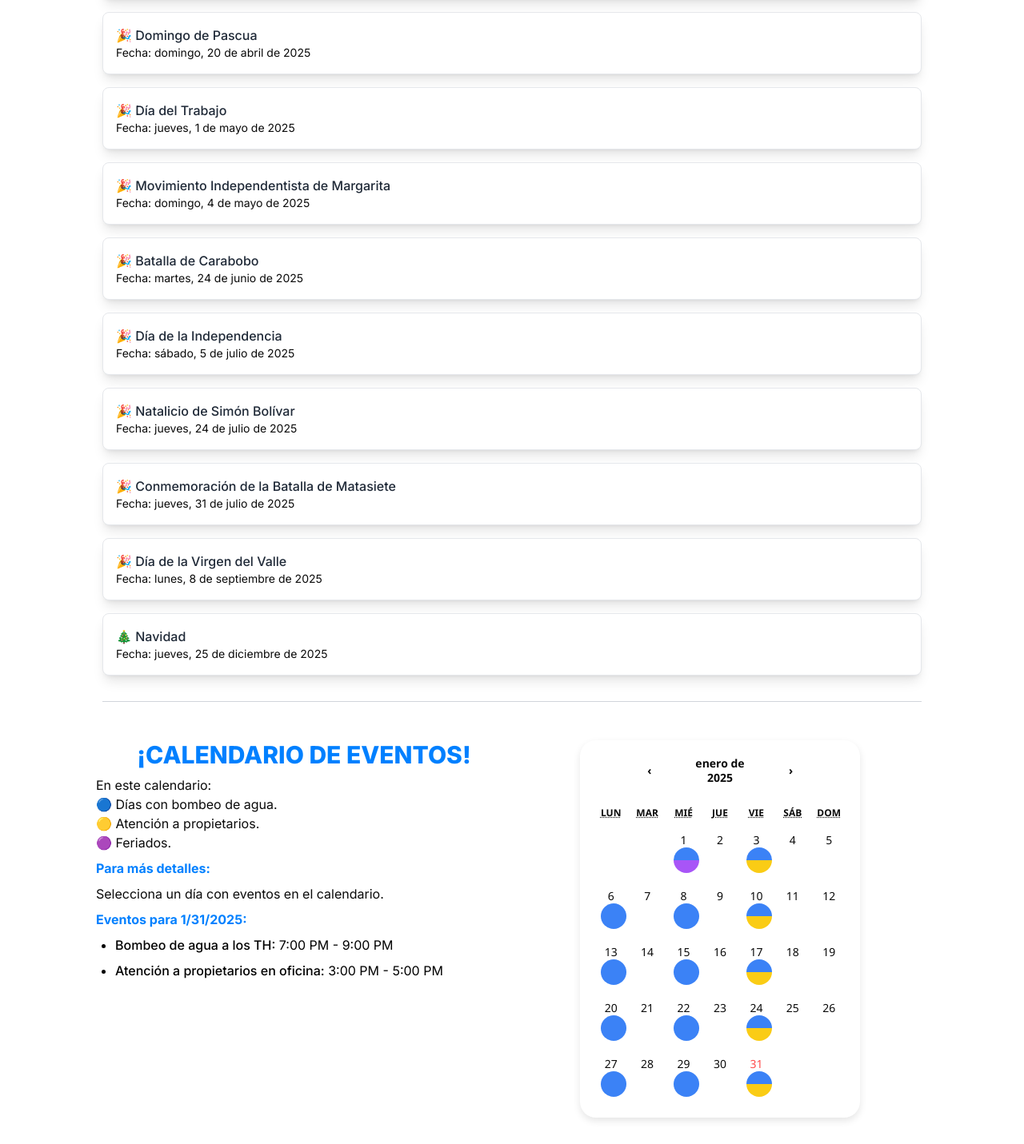
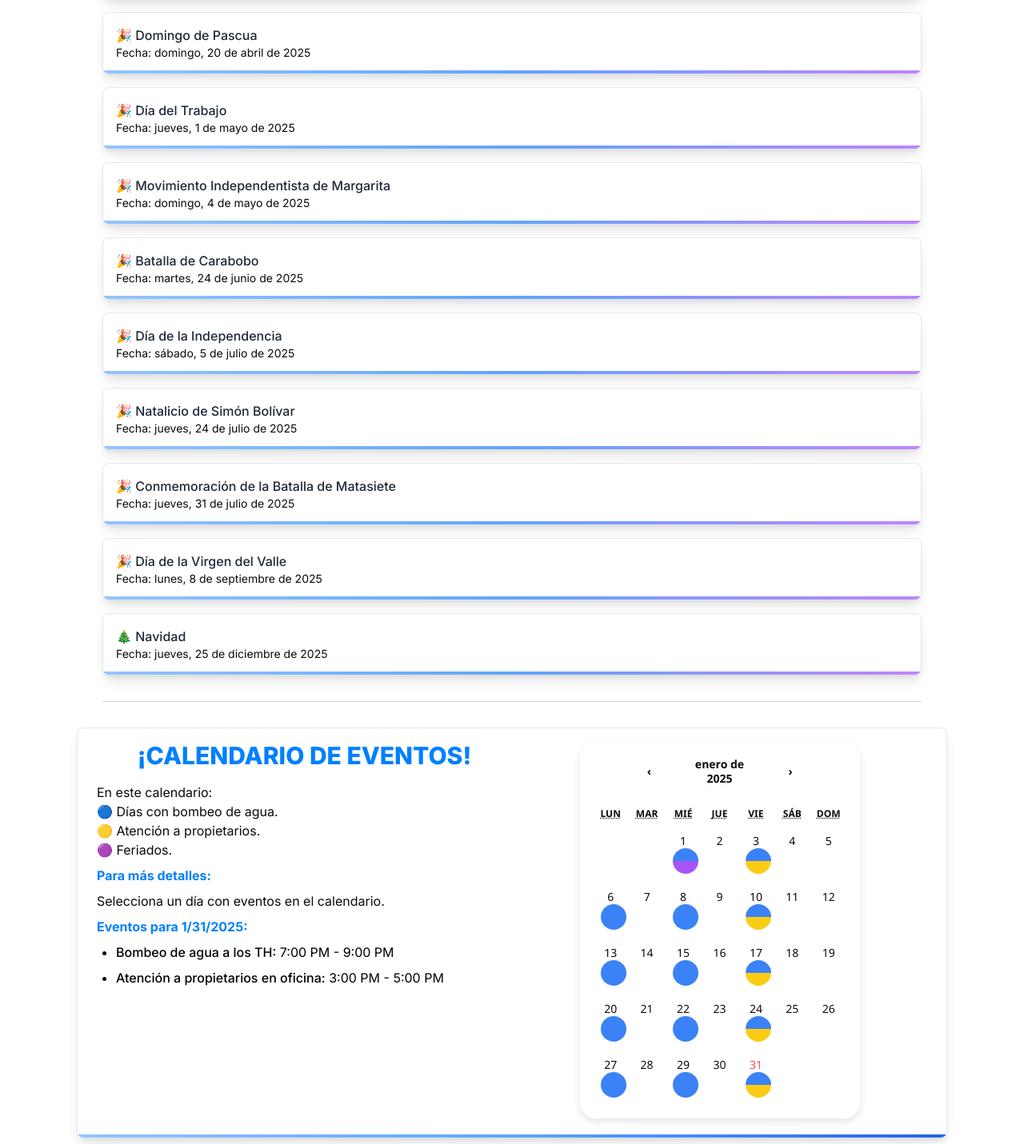
Before and after one commit to JanteWinkel/vista-azul-page, a Next.js app: page /calendario in a window 1280 px wide. Shown: the part 1219-2650 px from the top of the page at 80% size. Built offline with nearby package versions, Linux system fonts and the light colour scheme.

Commit message:
feat: styles cards

```diff
--- a/app/calendario/calendario_components/eventos.tsx
+++ b/app/calendario/calendario_components/eventos.tsx
@@ -34,20 +34,20 @@ const recurringEvents: Event[] = [
 // Feriados
 const holidayEvents: Holiday[] = [
     { date: new Date(2025, 0, 1), title: "Año Nuevo", emoji: "🎉" },
-    { date: new Date(2025, 2, 3), title: "Lunes de Carnaval", emoji: "🎉",},
-    { date: new Date(2025, 2, 4), title: "Martes de Carnaval", emoji: "🎉",},
-    { date: new Date(2025, 3, 13), title: "Domingo de Ramos", emoji: "🎉",},
-    { date: new Date(2025, 3, 17), title: "Jueves Santo", emoji: "🎉",},
-    { date: new Date(2025, 3, 18), title: "Viernes Santo", emoji: "🎉",},
-    { date: new Date(2025, 3, 19), title: "Declaración de la Independencia", emoji: "🎉",},
-    { date: new Date(2025, 3, 20), title: "Domingo de Pascua", emoji: "🎉",},
-    { date: new Date(2025, 4, 1), title: "Día del Trabajo", emoji: "🎉",},
-    { date: new Date(2025, 4, 4), title: "Movimiento Independentista de Margarita", emoji: "🎉",},
-    { date: new Date(2025, 5, 24), title: "Batalla de Carabobo", emoji: "🎉",},
-    { date: new Date(2025, 6, 5), title: "Día de la Independencia", emoji: "🎉",},
-    { date: new Date(2025, 6, 24), title: "Natalicio de Simón Bolívar", emoji: "🎉",},
-    { date: new Date(2025, 6, 31), title: "Conmemoración de la Batalla de Matasiete", emoji: "🎉",},
-    { date: new Date(2025, 8, 8), title: "Día de la Virgen del Valle", emoji: "🎉",},
+    { date: new Date(2025, 2, 3), title: "Lunes de Carnaval", emoji: "🎉", },
+    { date: new Date(2025, 2, 4), title: "Martes de Carnaval", emoji: "🎉", },
+    { date: new Date(2025, 3, 13), title: "Domingo de Ramos", emoji: "🎉", },
+    { date: new Date(2025, 3, 17), title: "Jueves Santo", emoji: "🎉", },
+    { date: new Date(2025, 3, 18), title: "Viernes Santo", emoji: "🎉", },
+    { date: new Date(2025, 3, 19), title: "Declaración de la Independencia", emoji: "🎉", },
+    { date: new Date(2025, 3, 20), title: "Domingo de Pascua", emoji: "🎉", },
+    { date: new Date(2025, 4, 1), title: "Día del Trabajo", emoji: "🎉", },
+    { date: new Date(2025, 4, 4), title: "Movimiento Independentista de Margarita", emoji: "🎉", },
+    { date: new Date(2025, 5, 24), title: "Batalla de Carabobo", emoji: "🎉", },
+    { date: new Date(2025, 6, 5), title: "Día de la Independencia", emoji: "🎉", },
+    { date: new Date(2025, 6, 24), title: "Natalicio de Simón Bolívar", emoji: "🎉", },
+    { date: new Date(2025, 6, 31), title: "Conmemoración de la Batalla de Matasiete", emoji: "🎉", },
+    { date: new Date(2025, 8, 8), title: "Día de la Virgen del Valle", emoji: "🎉", },
     { date: new Date(2025, 11, 25), title: "Navidad", emoji: "🎄" },
     // Agrega más feriados aquí si lo deseas
 ];
@@ -66,11 +66,15 @@ const EventSchedule = () => {
                     Eventos fijos
                 </h3>
                 <ul className="space-y-4">
+
                     {recurringEvents.map((event, idx) => (
                         <li
                             key={idx}
-                            className="p-6 border border-gray-200 rounded-lg shadow-lg bg-white dark:bg-gray-800 dark:border-gray-600"
+                            className="relative block overflow-hidden p-6 border border-gray-200 rounded-lg shadow-lg bg-white dark:bg-gray-800 dark:border-gray-600"
                         >
+                            <span
+                                className="absolute inset-x-0 bottom-0 h-1 bg-gradient-to-r from-blue-300 via-blue-400 to-blue-600"
+                            ></span>
                             <p className="font-medium text-gray-800 dark:text-gray-200">
                                 {event.emoji} {event.title}
                             </p>
@@ -80,6 +84,7 @@ const EventSchedule = () => {
                             <p className="text-sm ext-gray-600 dark:text-gray-400">
                                 Horario: {event.time}
                             </p>
+
                         </li>
                     ))}
                 </ul>
@@ -93,8 +98,11 @@ const EventSchedule = () => {
                     {holidayEvents.map((holiday, idx) => (
                         <li
                             key={idx}
-                            className="p-4 border border-gray-200 rounded-lg shadow-lg bg-white dark:bg-gray-800 dark:border-gray-600"
+                            className="relative block overflow-hidden p-4 border border-gray-200 rounded-lg shadow-lg bg-white dark:bg-gray-800 dark:border-gray-600"
                         >
+                            <span
+                                className="absolute inset-x-0 bottom-0 h-1 bg-gradient-to-r from-blue-300 via-blue-400 to-purple-400"
+                            ></span>
                             <p className="font-medium text-gray-800 dark:text-gray-200">
                                 {holiday.emoji} {holiday.title}
                             </p>
--- a/app/calendario/page.tsx
+++ b/app/calendario/page.tsx
@@ -187,14 +187,17 @@ const EventCalendar = () => {
 
   return (
     <div>
-      <div className="max-w-6xl px-4 sm:px-6 lg:px-8 mx-auto">
+      <div className="max-w-6xl px-4 sm:px-6 lg:px-8 mx-auto ">
         <EventSchedule />
-        <div className="flex flex-col md:flex-row p-4 md:py-4 max-w-6xl px-4 py-4 mx-auto sm:px-6">
+        <div className="flex flex-col md:flex-row p-4 md:py-4 max-w-6xl px-4 py-4 mx-auto sm:px-6 relative overflow-hidden  border border-gray-200 rounded-lg shadow-lg ">
+          <span
+            className="absolute inset-x-0 bottom-0 h-1 bg-gradient-to-r from-blue-300 via-blue-400 to-blue-600"
+          ></span>
           <div className="flex-1">
             <h1 className="text-3xl text-primary font-extrabold uppercase text-center">
               ¡Calendario de eventos!
             </h1>
-            <p className="my-2">
+            <p className="my-2 mt-4">
               En este calendario:
               <br /> 🔵 Días con bombeo de agua. <br /> 🟡 Atención a propietarios. <br /> 🟣 Feriados.
             </p>
@@ -235,7 +238,7 @@ const EventCalendar = () => {
             )}
           </div>
 
-          <div className="flex-1 md:scale-100 scale-90 transition-all ">
+          <div className="flex-1 md:scale-100 scale-90 transition-all mb-2">
             <Calendar
               locale="es"
               onChange={(date) => setSelectedDate(date instanceof Date ? date : null)}
--- a/app/normativas/page.tsx
+++ b/app/normativas/page.tsx
@@ -30,7 +30,10 @@ const ReglamentoComponent = () => {
 
 
                 {/* Normativas de la Piscina */}
-                <div className="mt-10 p-6 border border-gray-200 rounded-lg shadow-lg bg-white dark:bg-gray-800 dark:border-gray-600">
+                <div className="mt-10 p-6 border border-gray-200 rounded-lg shadow-lg bg-white dark:bg-gray-800 dark:border-gray-600 relative block overflow-hidden">
+                <span
+                      className="absolute inset-x-0 bottom-0 h-1 bg-gradient-to-r from-blue-300 via-blue-400 to-blue-600"
+                    ></span>
                     <div className="flex justify-center">
                         <Image src={'/logo vista azul original.png'} alt='logo' width={120} height={120} className="pt-2" />
                     </div>
--- a/components/deudas.tsx
+++ b/components/deudas.tsx
@@ -9,15 +9,15 @@ const Deudas = () => {
         <div className="mt-12">
             <h2 className="text-2xl font-semibold text-primary mb-4">DEUDA GENERAL</h2>
             <div className="flex flex-wrap gap-6 justify-center">
-                <div className="w-full sm:w-1/4 lg:w-1/5 p-3 border border-gray-200 rounded-lg shadow bg-white dark:bg-gray-800 dark:border-gray-600 text-center">
+                <div className="w-full sm:w-1/4 lg:w-1/5 p-3 border border-red-400 rounded-lg shadow bg-white dark:bg-gray-800 dark:border-red-400 text-center">
                     <h3 className="text-lg font-medium text-gray-800 dark:text-gray-200 mb-2">Deuda General</h3>
                     <p className="text-xl font-semibold text-gray-800 dark:text-gray-200">${(deudaPrimeraEtapa + deudaSegundaEtapa).toLocaleString()}</p>
                 </div>
-                <div className="w-full sm:w-1/4 lg:w-1/5 p-3 border border-gray-200 rounded-lg shadow bg-white dark:bg-gray-800 dark:border-gray-600 text-center">
+                <div className="w-full sm:w-1/4 lg:w-1/5 p-3 border border-red-400 rounded-lg shadow bg-white dark:bg-gray-800 dark:border-red-400 text-center">
                     <h3 className="text-lg font-medium text-gray-800 dark:text-gray-200 mb-2">Deuda Primera Etapa</h3>
                     <p className="text-xl font-semibold text-gray-800 dark:text-gray-200">${deudaPrimeraEtapa.toLocaleString()}</p>
                 </div>
-                <div className="w-full sm:w-1/4 lg:w-1/5 p-3 border border-gray-200 rounded-lg shadow bg-white dark:bg-gray-800 dark:border-gray-600 text-center">
+                <div className="w-full sm:w-1/4 lg:w-1/5 p-3 border border-red-400 rounded-lg shadow bg-white dark:bg-gray-800 dark:border-red-400 text-center">
                     <h3 className="text-lg font-medium text-gray-800 dark:text-gray-200 mb-2">Deuda Segunda Etapa</h3>
                     <p className="text-xl font-semibold text-gray-800 dark:text-gray-200">${deudaSegundaEtapa.toLocaleString()}</p>
                 </div>
--- a/components/indicadores.tsx
+++ b/components/indicadores.tsx
@@ -30,7 +30,10 @@ const IndicadoresFinancieros: React.FC = () => {
         <div className="mt-12">
             <h2 className="text-2xl font-semibold text-primary mb-4">INDICADOR FINANCIERO</h2>
             <div className="flex flex-wrap justify-center">
-                <div className="w-full sm:w-2/3 lg:w-1/2 p-6 border border-gray-200 rounded-lg shadow bg-white dark:bg-gray-800 dark:border-gray-600 text-center">
+                <div className="w-full sm:w-2/3 lg:w-1/2 p-6 border border-gray-200 rounded-lg shadow bg-white dark:bg-gray-800 dark:border-gray-600 text-center relative block overflow-hidden">
+                <span
+                className="absolute inset-x-0 bottom-0 h-1 bg-gradient-to-r from-blue-300 via-blue-400 to-blue-600"
+            ></span>
                     <h3 className="text-lg font-medium text-gray-800 dark:text-gray-200 mb-4">Estado de Deudas en el Condominio</h3>
                     <div className="w-full h-80 flex justify-center items-center">
                         <Doughnut data={unifiedChartData} />
```
Also changed, not shown: app/contactos/page.tsx (+12 -8 lines), app/finanzas/contatc.tsx (+5 -2 lines), app/finanzas/page.tsx (+7 -2 lines), app/horarios/page.tsx (+6 -2 lines).
